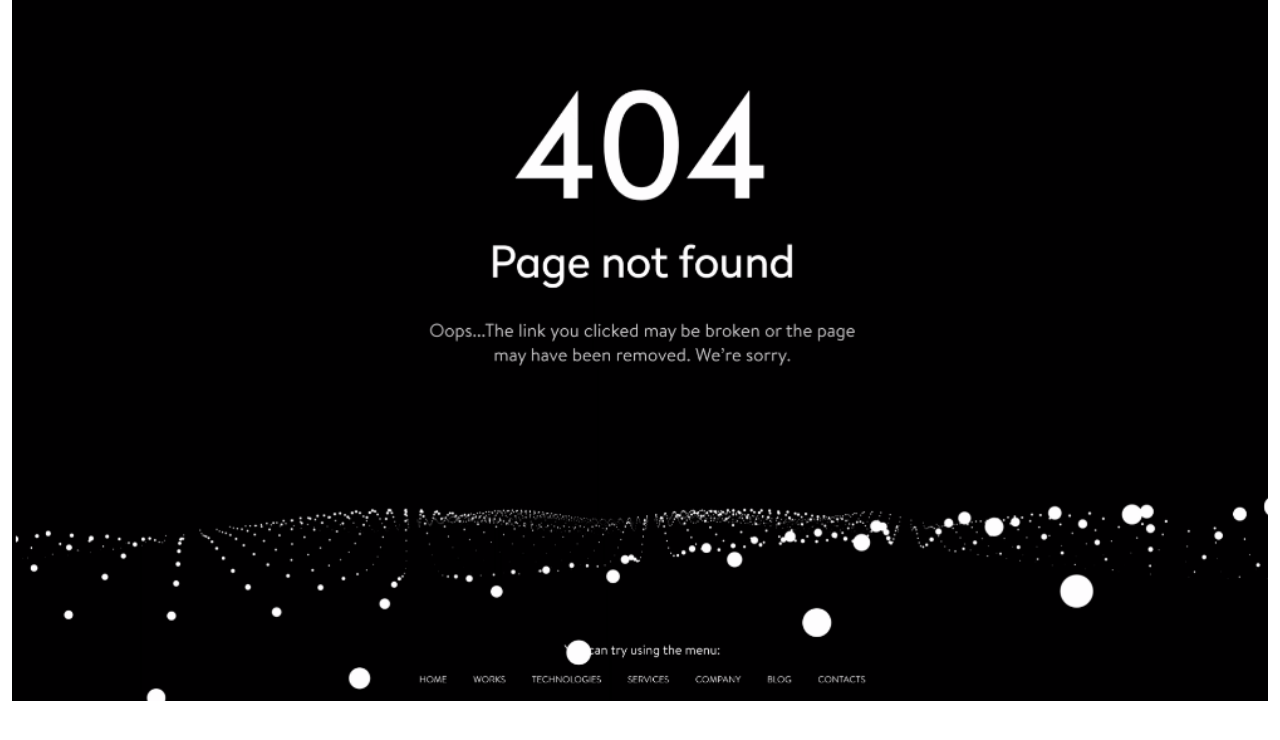
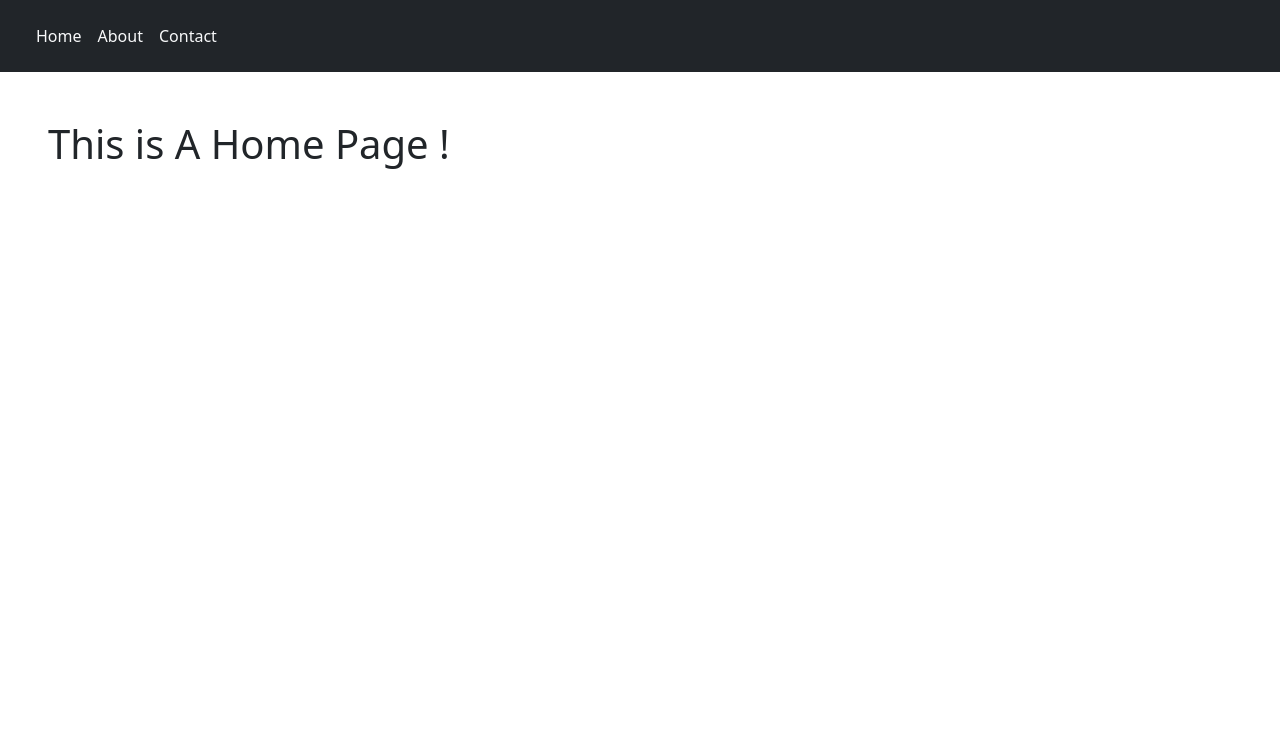
Before and after one commit to budhesh22/react-demo, a React (Create React App) app: page / in a window 1280 px wide. Shown: the top 740 px of the page. Built offline with nearby package versions, Linux system fonts and the light colour scheme.

Commit message:
changed the hostname

```diff
--- a/src/components/common/Header.js
+++ b/src/components/common/Header.js
@@ -22,17 +22,17 @@ const Header = () => {
         <div className="collapse navbar-collapse" id="navbarSupportedContent">
           <ul className="navbar-nav me-auto mb-2 mb-lg-0">
             <li className="nav-item">
-              <Link to="/react-demo/home" className="nav-link text-light">
+              <Link to="/demo/home" className="nav-link text-light">
                 Home
               </Link>
             </li>
             <li className="nav-item">
-              <Link to="/react-demo/about" className="nav-link text-light">
+              <Link to="/demo/about" className="nav-link text-light">
                 About
               </Link>
             </li>
             <li className="nav-item">
-              <Link to="/react-demo/contact" className="nav-link text-light">
+              <Link to="/demo/contact" className="nav-link text-light">
                 Contact
               </Link>
             </li>
--- a/src/routes/PageRoute.js
+++ b/src/routes/PageRoute.js
@@ -14,7 +14,7 @@ const PageRoute = () => {
         <Route element={<PublicLayout />}>
           <Route
             exact
-            path="/react-demo"
+            path="/"
             element={
               <Suspense fallback={"Loading"}>
                 <Home />
@@ -23,7 +23,7 @@ const PageRoute = () => {
           ></Route>
           <Route
             exact
-            path="/react-demo/home"
+            path="/demo/home"
             element={
               <Suspense fallback={"Loading"}>
                 <Home />
@@ -32,7 +32,7 @@ const PageRoute = () => {
           ></Route>
           <Route
             exact
-            path="/react-demo/about"
+            path="/demo/about"
             element={
               <Suspense fallback={"Loading"}>
                 <About />
@@ -41,7 +41,7 @@ const PageRoute = () => {
           ></Route>
           <Route
             exact
-            path="/react-demo/contact"
+            path="/demo/contact"
             element={
               <Suspense fallback={"Loading"}>
                 <Contact />
```
